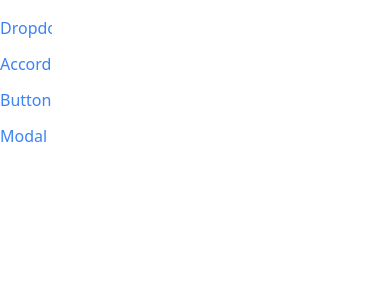
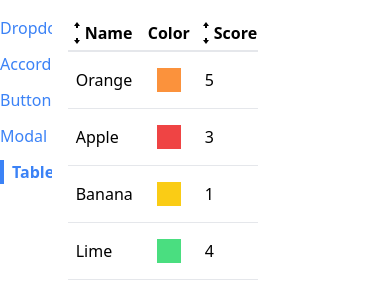
Before and after one commit to walkerjbarry/comps, a React (Create React App) app: page /table in a window 390 px wide. Shown: the top 302 px of the page. Built offline with nearby package versions, Linux system fonts and the light colour scheme.

Commit message:
Added sorting functionality to table via theSortableTable component. Added up and down arrows to the headers of SortableTable from react-icons library.

```diff
--- a/src/App.js
+++ b/src/App.js
@@ -4,6 +4,7 @@
 import DropdownPage from './Pages/DropdownPage';
 import ButtonPage from './Pages/ButtonPage';
 import ModalPage from './Pages/ModalPage';
+import TablePage from './Pages/TablePage';
 
 function App() {
     return (
@@ -22,6 +23,9 @@
                 <Route path="/modal">
                     <ModalPage />
                 </Route>
+                <Route path="/table">
+                    <TablePage />
+                </Route>
             </div>
         </div>
     )
--- /dev/null
+++ b/src/Pages/TablePage.js
@@ -0,0 +1,38 @@
+//import Table from '../components/Table';
+import SortableTable from '../components/SortableTable'
+
+function TablePage() {
+    const data = [
+        { name: 'Orange', color: 'bg-orange-400', score: 5 },
+        { name: 'Apple', color: 'bg-red-500', score: 3 },
+        { name: 'Banana', color: 'bg-yellow-400', score: 1 },
+        { name: 'Lime', color: 'bg-green-400', score: 4 },
+    ];
+    const config = [
+        {
+            label: 'Name',
+            render: (fruit) => fruit.name,
+            sortValue: (fruit) => fruit.name
+        },
+        {
+            label: 'Color',
+            render: (fruit) => <div className={`p-3 m-2 ${fruit.color}`}></div>,
+        },
+        {
+            label: 'Score',
+            render: (fruit) => fruit.score,
+            sortValue: (fruit) => fruit.score
+        },
+    ];
+    const keyFn = (fruit) => {
+        return fruit.name;
+    }
+
+
+    return (
+        <div>
+            <SortableTable data={data} config={config} keyFn={keyFn} />
+        </div>
+    );
+}
+export default TablePage;
--- a/src/components/Sidebar.js
+++ b/src/components/Sidebar.js
@@ -5,7 +5,9 @@
         { label: 'Dropdown', path: '/' },
         { label: 'Accordion', path: '/accordion' },
         { label: 'Buttons', path: '/buttons' },
-        { label: 'Modal', path: '/modal' }
+        { label: 'Modal', path: '/modal' },
+        { label: 'Table', path: '/table' }
+
     ];
 
     const renderedLinks = links.map((link) => {
--- /dev/null
+++ b/src/components/SortableTable.js
@@ -0,0 +1,94 @@
+import { useState } from 'react';
+import Table from './Table';
+import { GoArrowSmallDown, GoArrowSmallUp } from 'react-icons/go';
+
+function SortableTable(props) {
+    const [sortOrder, setSortOrder] = useState(null);
+    const [sortBy, setSortBy] = useState(null);
+    const { config, data } = props;
+
+    const handleClick = (label) => {
+        if (sortBy && label !== sortBy) {
+            setSortOrder('asc');
+            setSortBy(label);
+            return;
+        }
+
+
+        if (sortOrder === null) {
+            setSortOrder('asc');
+            setSortBy(label);
+        } else if (sortOrder === 'asc') {
+            setSortOrder('desc');
+            setSortBy(label);
+        } else if (sortOrder === 'desc') {
+            setSortOrder(null);
+            setSortBy(null);
+        }
+    };
+
+    const updatedConfig = config.map((column) => {
+        if (!column.sortValue) {
+            return column;
+        }
+
+        return {
+            ...column,
+            header: () => (
+                <th className="cursor-pointer hover:bg-gray-100"onClick={() => handleClick(column.label)}>
+                    <div className="flex items-center">
+                    {getIcons(column.label, sortBy, sortOrder)}
+                    {column.label}
+                    </div>
+                </th >
+            ),
+        };
+    });
+
+    // Only sort data if sortOrder && sortBy are not null
+    // Make a copy of the 'data' prop
+    // Find the correct sortValue function and use it for sorting
+
+    let sortedData = data;
+    if (sortOrder && sortBy) {
+        const { sortValue } = config.find(column => column.label === sortBy);
+        sortedData = [...data].sort((a, b) => {
+            const valueA = sortValue(a);
+            const valueB = sortValue(b);
+
+            const reverseOrder = sortOrder === 'asc' ? 1 : -1;
+
+            if (typeof valueA === 'string') {
+                return valueA.localeCompare(valueB) * reverseOrder;
+            } else {
+                return (valueA - valueB) * reverseOrder;
+            }
+        });
+    }
+
+    return (
+          <Table {...props} data={sortedData} config={updatedConfig} />
+    );
+};
+
+function getIcons(label, sortBy, sortOrder) {
+    if (label !== sortBy) {
+        return <div>
+            <GoArrowSmallUp />
+            <GoArrowSmallDown />
+        </div>;
+    };
+
+    if (sortOrder === null) {
+        return <div>
+            <GoArrowSmallUp />
+            <GoArrowSmallDown />
+        </div>;
+    } else if (sortOrder === 'asc') {
+        return <GoArrowSmallUp />;
+    } else if (sortOrder === 'desc') {
+        return <GoArrowSmallDown />;
+    }
+}
+
+export default SortableTable;
--- /dev/null
+++ b/src/components/Table.js
@@ -0,0 +1,39 @@
+import { Fragment } from 'react';
+
+
+function Table({ data, config, keyFn }) {
+
+
+    const renderedHeaders = config.map((column) => {
+        if (column.header) {
+            return <Fragment key={column.label}>{column.header()}</Fragment>;
+        }
+
+        return <th key={column.label}>{column.label}</th>
+    });
+
+    //below we have introduced 'nested mapping' - a mapping function within a mapping function.
+
+    const renderedRows = data.map((rowData) => {
+        const renderedCells = config.map((column) => {
+            return <td className="p-2"key={column.label}>{column.render(rowData)}</td>;
+        });
+        return (
+            <tr key={rowData.name} className="border-b">
+                {renderedCells}
+            </tr>
+        )
+    });
+        return (
+            <table className="table-auto border-spacing-2">
+                <thead>
+                    <tr className="border-b-2">
+                        {renderedHeaders}
+                    </tr>
+                </thead>
+                <tbody>{renderedRows}</tbody>
+            </table>
+        );
+    }
+
+export default Table;
```
Also changed, not shown: Sorting_Example.txt (added).
